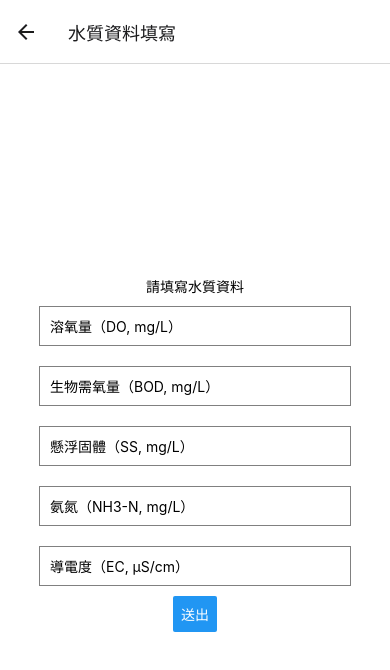
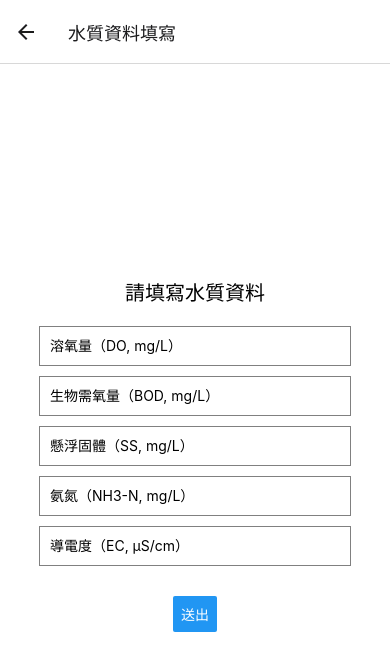
Before and after one commit to KageRyo/WaterMirror, a React Native app in the folder WaterMirror/: screen /Home in a window 390 px wide. Both pictures are taken after a click on the button "進入水質資料填寫". Shown: the top 670 px of the page. Built offline with nearby package versions, Linux system fonts and the light colour scheme.

Commit message:
update: UI/UX adjust.

```diff
--- a/WaterMirror/src/Calc.js
+++ b/WaterMirror/src/Calc.js
@@ -4,7 +4,7 @@ import { Button, Keyboard, StyleSheet, Text, TextInput, TouchableWithoutFeedback
 export default function CalcScreen() {
   const [waterQualityData, setWaterQualityData] = useState({
     // 儲存水質資料
-    WT: '', DO: '', pH: '', ORP: '', EC: '',
+    DO: '', BOD: '', NH3N: '', EC: '', SS: '',
   });
 
   const handleInputChange = (key, value) => {
@@ -13,7 +13,7 @@ export default function CalcScreen() {
   };
 
   const handleSubmit = () => {
-    // 在這裡處理提交操作，您可以將填寫的數據傳遞給下一個步驟或執行其他操作。
+    // 在這裡處理提交操作
     const filledData = Object.keys(waterQualityData).filter(key => waterQualityData[key] !== '');
     if (filledData.length > 0) {
       const message = `已送出${filledData.join(', ')}資料`;
@@ -35,11 +35,10 @@ export default function CalcScreen() {
   };
 
   return (
-    // 如果用戶點擊輸入框以外的區域，鍵盤將會被隱藏
     <TouchableWithoutFeedback onPress={dismissKeyboard}>
-      {/* 水質資料填寫表單 */}
       <View style={styles.container}>
-        <Text>請填寫水質資料</Text>
+        <Text style={styles.title}>請填寫水質資料</Text>
+        <View style={styles.inputContainer}>
           <TextInput
             style={styles.input}
             placeholder="溶氧量（DO, mg/L）"
@@ -66,7 +65,7 @@ export default function CalcScreen() {
             placeholder="氨氮（NH3-N, mg/L）"
             keyboardType="numeric"
             value={waterQualityData.NH3N}
-          onChangeText={text => handleInputChange('NH3-N', text)}
+            onChangeText={text => handleInputChange('NH3N', text)}
           />
           <TextInput
             style={styles.input}
@@ -75,7 +74,7 @@ export default function CalcScreen() {
             value={waterQualityData.EC}
             onChangeText={text => handleInputChange('EC', text)}
           />
-        {/* 送出按鈕 */}
+        </View>
         <Button title="送出" onPress={handleSubmit} />
       </View>
     </TouchableWithoutFeedback>
@@ -89,12 +88,19 @@ const styles = StyleSheet.create({
     alignItems: 'center',
     justifyContent: 'center',
   },
+  title: {
+    fontSize: 20,
+    marginBottom: 20,
+  },
+  inputContainer: {
+    width: '80%',
+    marginBottom: 20,
+  },
   input: {
     height: 40,
-    width: '80%',
     borderColor: 'gray',
     borderWidth: 1,
-    marginVertical: 10,
+    marginBottom: 10,
     paddingHorizontal: 10,
   },
 });
--- a/WaterMirror/src/Home.js
+++ b/WaterMirror/src/Home.js
@@ -16,8 +16,8 @@ export default function HomeScreen() {
       <Button title="進入水質資料填寫" onPress={() => navigation.navigate('Calc')} />
       {/* 底部容器 */}
       <View style={styles.bottomContainer}>
-        <Text style={styles.blueText}>本專案由國立臺中科技大學智慧生產工程系</Text>
-        <Text style={[styles.blueText, { marginBottom: 10 }]}>張健勳, 吳國維 進行開發</Text>
+        <Text style={styles.blueText}>本專案由國立臺中科技大學</Text>
+        <Text style={[styles.blueText, { marginBottom: 10 }]}>智慧生產工程系 張健勳, 吳國維 進行開發</Text>
         <Text style={{ marginBottom: 10 }}>若有任何問題，歡迎到本專案GitHub頁面！</Text>
         <TouchableOpacity onPress={navigateToGitHub}>
           <Image
```
Lines whose indentation alone changed are shown as unchanged.
